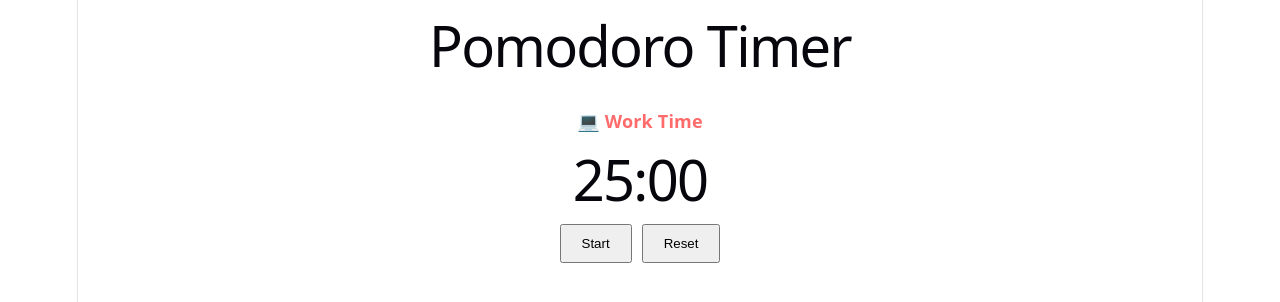
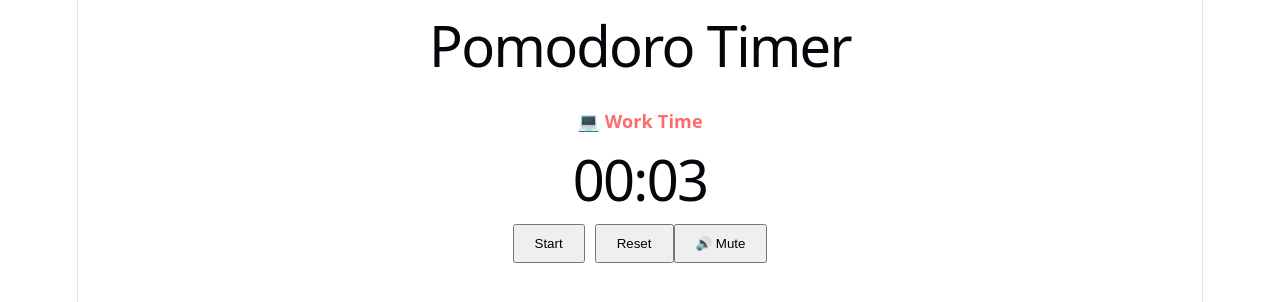
Before and after one commit to ShoheiK12/Pomodoro_Timer_App, a React (Vite) app in the folder pomodoro-timer-app/: page / in a window 1280 px wide. Shown: the top 302 px of the page. Built offline with nearby package versions, Linux system fonts and the light colour scheme.

Commit message:
Add alarm function with audio

```diff
--- a/pomodoro-timer-app/src/components/Timer.jsx
+++ b/pomodoro-timer-app/src/components/Timer.jsx
@@ -1,8 +1,12 @@
 import React, { useState, useEffect } from 'react';
 
 // workTime = 1500 secs (25 times x 60 secs), breakTime = 300 secs (5 times x 60 secs)
-const workTime = 25 * 60;
-const breakTime = 5 * 60;
+// const workTime = 25 * 60;
+// const breakTime = 5 * 60;
+
+// Test
+const workTime = 3;
+const breakTime = 5;
 
 function Timer() {
   // Manage remaining time. Set up workTime (1500 secs) as an initial value.
@@ -11,6 +15,8 @@ function Timer() {
   const [isActive, setIsActive] = useState(false);
 
   const [mode, setMode] = useState('work');
+
+  const [isMuted, setIsMuted] = useState(false);
 
   useEffect(() => {
     let intervalId = null;
@@ -35,6 +41,25 @@ function Timer() {
   useEffect(() => {
     // if Timer is 0 and timer is active, mode will change.
     if (remainingTime === 0 && isActive) {
+      if (!isMuted) {
+       // Alarm audio
+       const audio = new Audio('/alarm.mp3')
+       // Play audio -> If error occurs, display thia error in console.
+       audio.play().catch(error => {
+        console.log(error);
+       })
+
+       setTimeout(() => {
+        // When alert pops up on the screen, alert function stops JavaScript -> Once clicking OK, the next code (audio.pause) will be implemented.-> audio.currentTime = 0; Reset the playback position to 0 seconds.
+        alert("Time's up!");
+        audio.pause();
+        audio.currentTime = 0;
+       }, 100);
+      } else {
+        // When muted, only alert pop-up (no alarm).
+        alert("Time's up!");
+      }
+
       if (mode === 'work') {
         // Once work is done, switch to break mode.
         setMode('break');
@@ -47,9 +72,8 @@ function Timer() {
 
       // Once mode is changed, timer automatically restarts (5 mins(break) or 25 mis(work)).  -> If don't want automatic start, then set setIsActive(false).
       setIsActive(true);
-      alert("Time's up!");
     }
-  }, [remainingTime, isActive, mode]);
+  }, [remainingTime, isActive, mode,, isMuted]);
 
   // Display time
   const formatTime = (seconds) => {
@@ -86,6 +110,11 @@ function Timer() {
       <button onClick={resetTimer} style={{ padding: '10px 20px' }}>
         Reset
       </button>
+
+      <button onClick={() => setIsMuted(!isMuted)} style={{ padding: '10px 20px' }}>
+        {isMuted ? '🔇 Unmute' : '🔊 Mute'}
+      </button>
+
     </div>
   );
 }
```
Also changed, not shown: 1 other file (tests, documents, lock files or other folders).
